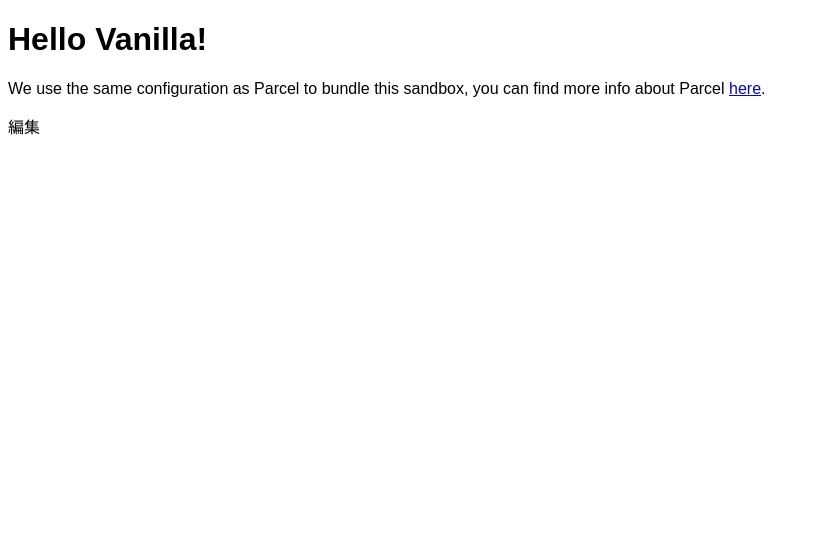
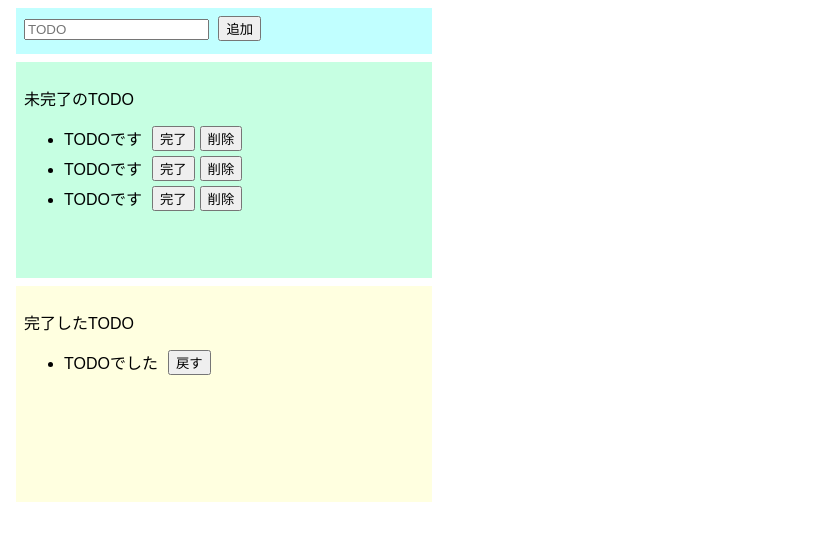
Before and after one commit to hideakihasebe/codesandbox_test, a website built with Parcel: page index.html in a window 1280 px wide. Shown: the whole page, without its empty margins (0-819 px from the left). Built offline with nearby package versions, Linux system fonts and the light colour scheme.

Commit message:
todo html/css

```diff
--- a/index.html
+++ b/index.html
@@ -6,8 +6,39 @@
   </head>
 
   <body>
-    <div id="app"></div>
-    <p>編集</p>
+    <div class="input-area">
+      <input id="input-text" placeholder="TODO" />
+      <button id="add-button">追加</button>
+    </div>
+    <div class="incomplete-area">
+      <p>未完了のTODO</p>
+      <ul id="incomplete-list">
+        <div class="list-row">
+          <li>TODOです</li>
+          <button>完了</button>
+          <button>削除</button>
+        </div>
+        <div class="list-row">
+          <li>TODOです</li>
+          <button>完了</button>
+          <button>削除</button>
+        </div>
+        <div class="list-row">
+          <li>TODOです</li>
+          <button>完了</button>
+          <button>削除</button>
+        </div>
+      </ul>
+    </div>
+    <div class="complete-area">
+      <p>完了したTODO</p>
+      <ul>
+        <div class="list-row">
+          <li>TODOでした</li>
+          <button>戻す</button>
+        </div>
+      </ul>
+    </div>
 
     <script src="src/index.js"></script>
   </body>
--- a/src/index.js
+++ b/src/index.js
@@ -1,10 +1 @@
 import "./styles.css";
-
-document.getElementById("app").innerHTML = `
-<h1>Hello Vanilla!</h1>
-<div>
-  We use the same configuration as Parcel to bundle this sandbox, you can find more
-  info about Parcel
-  <a href="https://parceljs.org" target="_blank" rel="noopener noreferrer">here</a>.
-</div>
-`;
--- a/src/styles.css
+++ b/src/styles.css
@@ -1,3 +1,45 @@
 body {
   font-family: sans-serif;
 }
+
+.input-area {
+  background-color: #c1ffff;
+  width: 400px;
+  height: 30px;
+  padding: 8px;
+  margin: 8px;
+}
+
+.incomplete-area {
+  background-color: #c6ffe2;
+  width: 400px;
+  min-height: 200px;
+  padding: 8px;
+  margin: 8px;
+}
+
+.complete-area {
+  background-color: #ffffe0;
+  width: 400px;
+  min-height: 200px;
+  padding: 8px;
+  margin: 8px;
+}
+
+li {
+  margin-right: 5px;
+}
+
+button {
+  margin-left: 5px;
+}
+
+button:hover {
+  background-color: #ffffff;
+  cursor: pointer;
+}
+
+.list-row {
+  display: flex;
+  padding-bottom: 5px;
+}
```
